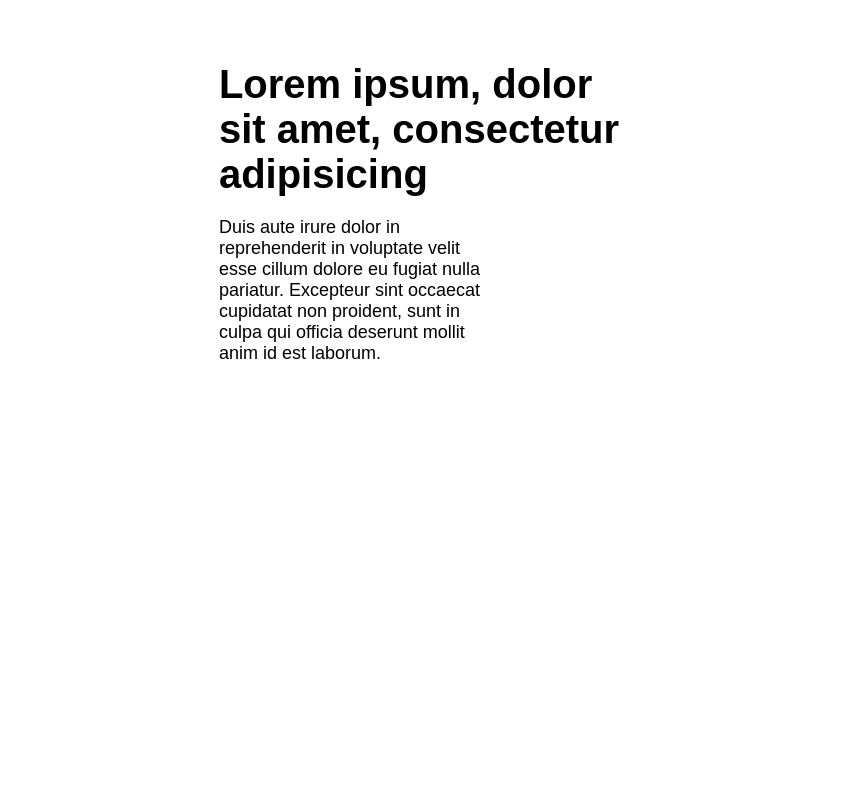
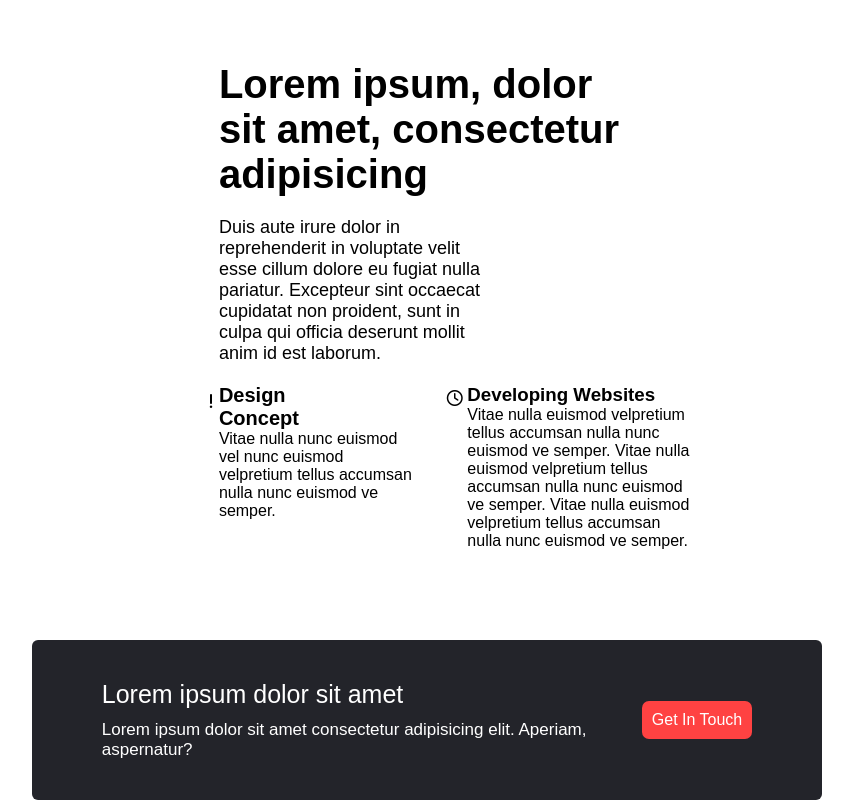
Before and after one commit to Bytehax21/Smit-Assigments, a plain HTML site: page Week 4/index.html in a window 1280 px wide. Shown: the part 2339-3139 px from the top of the page, without its empty margins (352-1205 px from the left). Before the commit the page ends 2703 px from the top, so only its background shows below. Drawn offline with Linux system fonts and the light colour scheme.

Commit message:
Added more

```diff
--- a/Week 4/index.html
+++ b/Week 4/index.html
@@ -89,6 +89,7 @@
           <img src="./12.png" alt="">
       </div>
 
+      <!-- Text content  -->
       <div class="text-sect2">
         <h2>Lorem ipsum dolor sit amet, consectetur</h2>
         <p>
@@ -104,5 +105,32 @@
         Excepteur sint occaecat cupidatat non proident, sunt in culpa qui officia deserunt mollit anim id est laborum.</p>
     </div>
 
+    <div class="para">
+      <div class="exclamation">
+        <i class="fa-solid fa-exclamation"></i>
+
+        <h5>   Design Concept</h5>
+        <p class="text1">
+          Vitae nulla nunc euismod vel nunc euismod velpretium tellus accumsan nulla nunc euismod ve semper.</p>
+        </div>
+        <div class="clock">
+
+            <i class="fa-regular fa-clock"></i>
+
+          <h3>Developing Websites</h3>
+          <p class="text2">
+            Vitae nulla euismod velpretium tellus accumsan nulla nunc euismod ve semper. Vitae nulla euismod velpretium tellus accumsan nulla nunc euismod ve semper. Vitae nulla euismod velpretium tellus accumsan nulla nunc euismod ve semper.</p>
+        </div>
+    </div>
+
+    <div class="black-box">
+      <div>
+        <h2>Lorem ipsum dolor sit amet</h2>
+        <p class="black-para">Lorem ipsum dolor sit amet consectetur adipisicing elit. Aperiam, aspernatur?</p>
+      </div>
+      <div>
+        <button class="black-btn">Get In Touch</button>
+      </div>
+    </div>
   </body>
 </html>
--- a/Week 4/style.css
+++ b/Week 4/style.css
@@ -235,4 +235,92 @@ body{
 .Text-content p{
   font-size: 18px;
   width: 40%;
+  margin-bottom: 20px;
 }
+
+.para{
+  margin-left: 570.891px;
+  margin-bottom: 90px;
+
+  display: flex;
+  flex-direction: row;
+  gap: 50px;
+}
+.exclamation{
+  position: relative;
+
+}
+.fa-exclamation{
+  position: absolute;
+  left: -5%;
+  top: 6%;
+}
+
+
+.para h5{
+  font-size: 20px;
+  width: 58%;
+}
+
+.text1{
+  width: 98%;
+}
+.text2{
+  width: 49%;
+}
+
+.clock{
+  position: relative;
+}
+
+.fa-clock{
+  position: absolute;
+  top: 4%;
+  right: 101%;
+
+}
+
+.black-box{
+  display: flex;
+  justify-content: center;
+  align-items: center;
+  flex-direction: row;
+  margin-left: 30%;
+  background-color: var(--primary-color);
+  width: 790px;
+  height: 160px;
+  border-radius: 6px;
+  color: var(--secondary-color);
+  gap: 40px;
+}
+
+.black-box h2{
+  font-size: 25px;
+  font-weight: 500;
+  padding-bottom: 11px;
+
+}
+.black-para{
+  font-size: 17px;
+  font-weight: 300;
+  width: 500px;
+
+}
+
+.black-btn{
+  text-transform: capitalize;
+  border: none;
+  border-radius: 7px;
+  background: none;
+  background-color: var(--red);
+  text-align: center;
+  font-size: 16px;
+  color: var(--secondary-color);
+  padding: 10px 10px;
+  cursor: pointer;
+  transition: all ease-in-out 0.4s;
+}
+
+.black-btn:hover{
+  background-color: #ce7171;
+}
```
